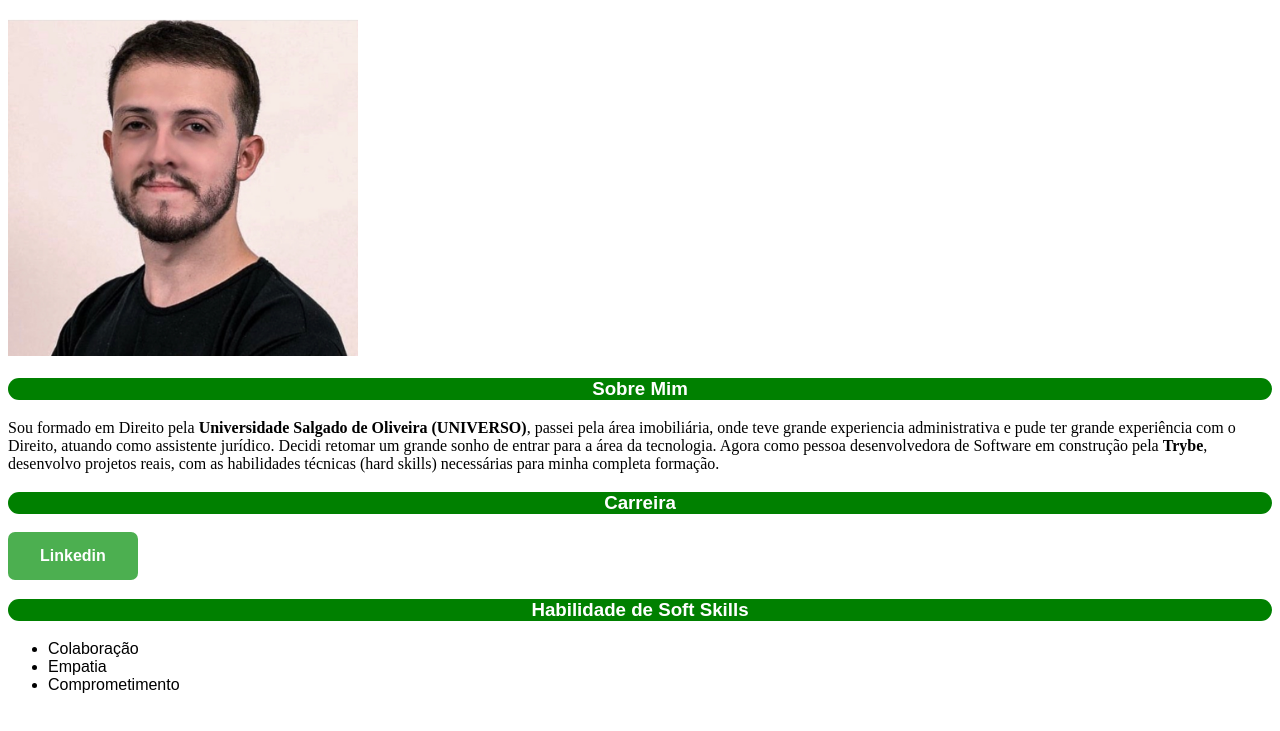
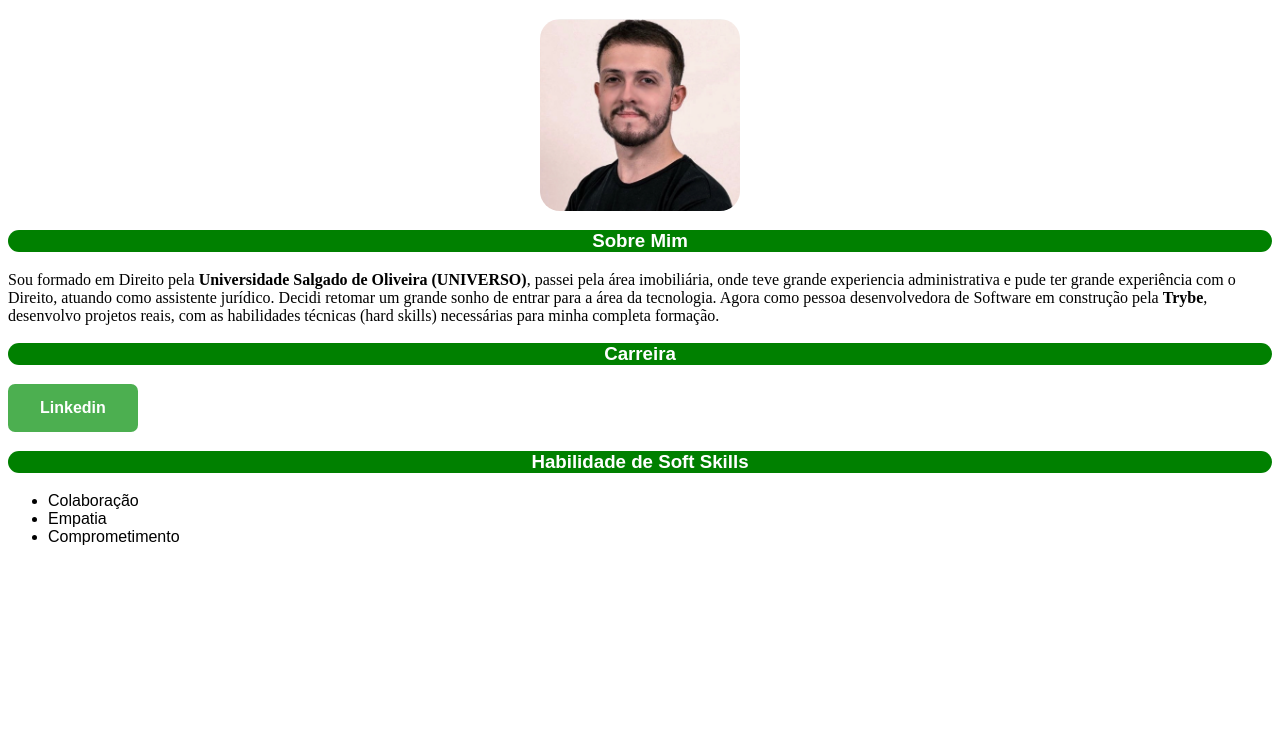
Before and after one commit to lucas-novaesm/lucas-novaesm.github.io, a plain HTML site: page index.html in a window 1280 px wide. Shown: the part 61-792 px from the top of the page. Drawn offline with Linux system fonts and the light colour scheme.

Commit message:
foto alterada

```diff
--- a/index.html
+++ b/index.html
@@ -12,7 +12,8 @@
 <body>
     <h1 class="subtitle">LUCAS NOVAES MEIRA</h1>
 
-    <img src="lucasprofile.jpeg" alt="Foto de Lucas Novaes" width="350">
+    <img id="photo-profile" src="lucasprofile.jpeg" alt="Foto de Lucas Novaes" width="200">
+
     <h3 class="subtitle">Sobre Mim</h3>
     <p>
         Sou formado em Direito pela <strong>Universidade Salgado de Oliveira (UNIVERSO)</strong>, passei pela área imobiliária, onde teve grande experiencia administrativa e pude ter grande experiência com o Direito, atuando como assistente jurídico.
--- a/style.css
+++ b/style.css
@@ -25,3 +25,9 @@ p {
     border-radius: 7px;
     font-weight: bold;
 }
+
+#photo-profile {
+    display: block;
+    border-radius: 20px;
+    margin: auto;
+}
```
